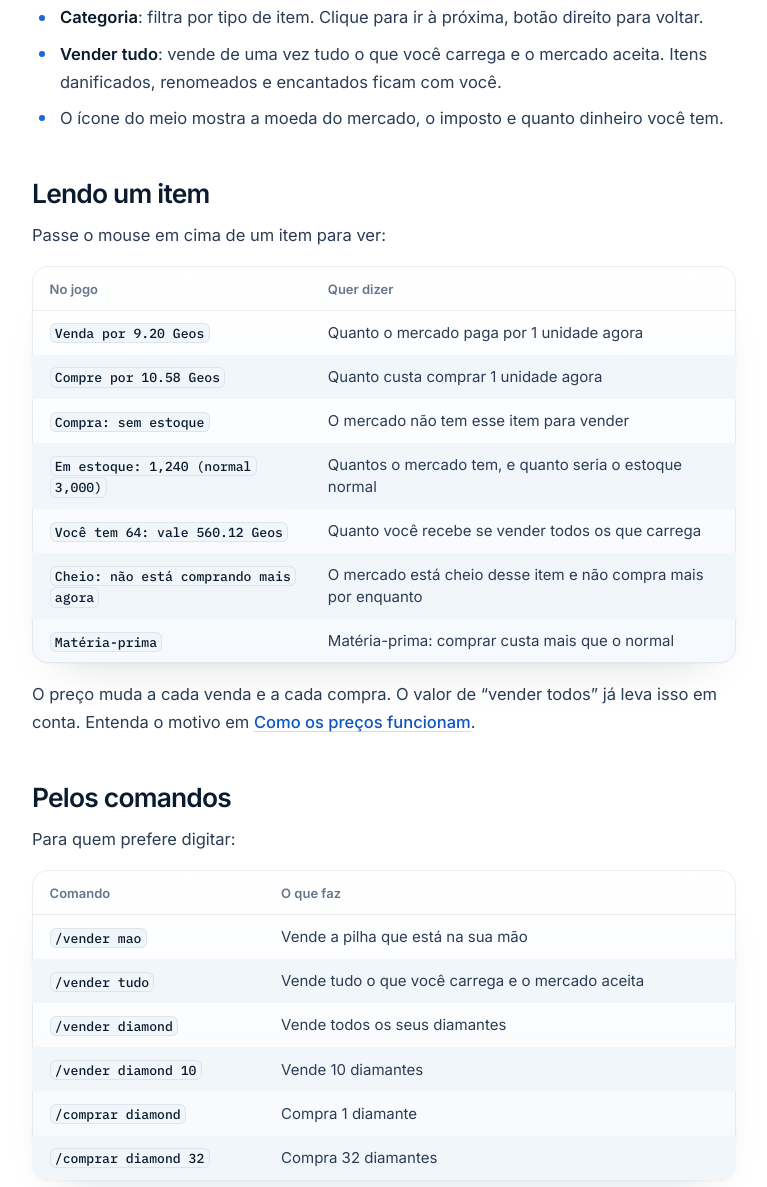
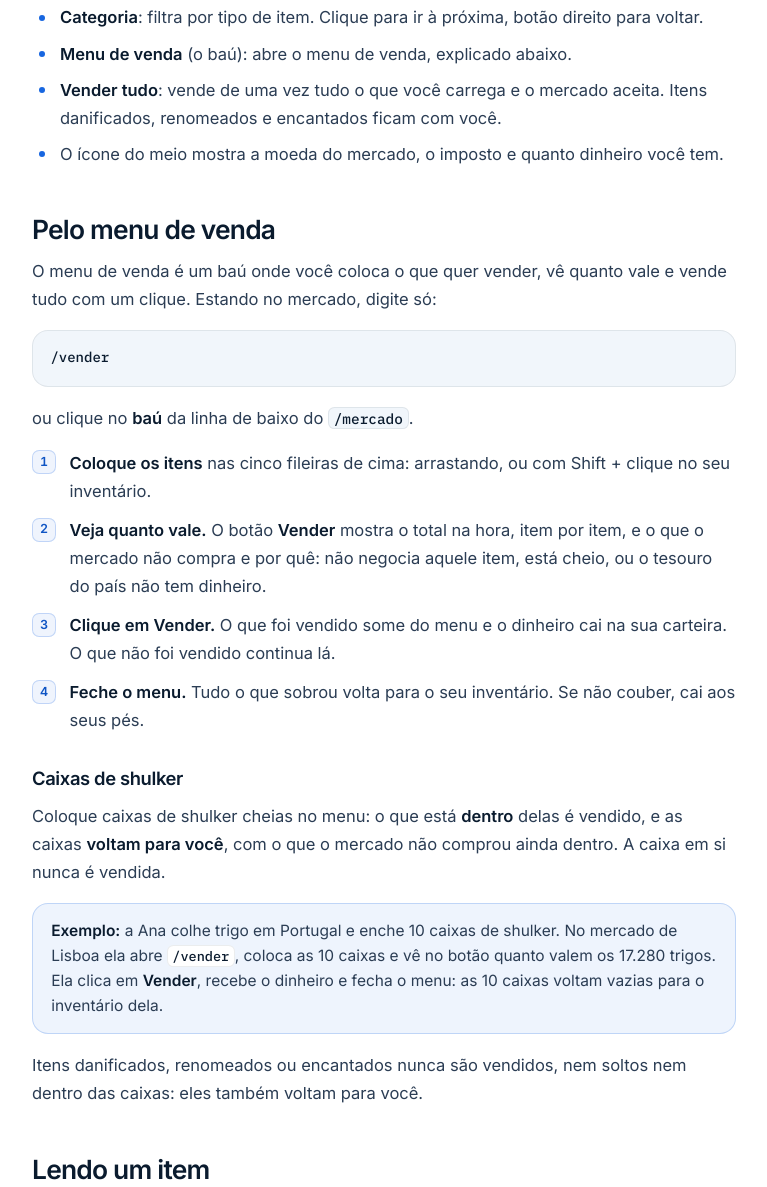
Before and after one commit to RaulDOQ/GeoAnarchy, an Astro site in the folder website/: page /wiki/economia/vender-e-comprar in a window 1280 px wide. Shown: the part 1029-2216 px from the top of the page, without its empty margins (324-1091 px from the left). Built offline with nearby package versions, Linux system fonts and the light colour scheme; Astro itself is replaced by a stand-in of ours; code samples lack their colours.

Commit message:
GeoWiki: the sell menu and selling shulker box contents
"Vender e comprar" explains the sell menu (/vender, or the chest in /mercado):
put items in, see the total, sell, and how full shulker boxes are emptied and
handed back. /vender is in both command lists.

Co-Authored-By: Claude Opus 5.5 <noreply@anthropic.com>

````diff
--- a/website/src/content/wiki/jogador/economia/comandos.md
+++ b/website/src/content/wiki/jogador/economia/comandos.md
@@ -26,6 +26,7 @@ Os comandos de vender e comprar só funcionam dentro do ponto de venda de um mer
 |---|---|
 | `/mercado` | Abre o menu do mercado onde você está |
 | `/mercado lista` | Lista todos os mercados, com coordenadas e preços |
+| `/vender` | Abre o menu de venda: coloque itens ou caixas de shulker cheias, veja quanto valem e venda |
 | `/vender mao` | Vende a pilha que está na sua mão |
 | `/vender tudo` | Vende tudo o que você carrega e o mercado aceita |
 | `/vender <item> [quantidade]` | Vende um item. Sem a quantidade, vende todos |
--- a/website/src/content/wiki/jogador/economia/vender-e-comprar.md
+++ b/website/src/content/wiki/jogador/economia/vender-e-comprar.md
@@ -1,6 +1,6 @@
 ---
 title: Vender e comprar
-summary: Como usar o menu do mercado e os comandos rápidos, e o que significa cada mensagem.
+summary: Como usar o menu do mercado, o menu de venda (que também esvazia caixas de shulker) e os comandos rápidos, e o que significa cada mensagem.
 order: 4
 ---
 
@@ -26,8 +26,32 @@ Abre a lista de itens que aquele mercado negocia. Clique num item para negociar:
 Na linha de baixo do menu:
 
 - **Categoria**: filtra por tipo de item. Clique para ir à próxima, botão direito para voltar.
+- **Menu de venda** (o baú): abre o menu de venda, explicado abaixo.
 - **Vender tudo**: vende de uma vez tudo o que você carrega e o mercado aceita. Itens danificados, renomeados e encantados ficam com você.
 - O ícone do meio mostra a moeda do mercado, o imposto e quanto dinheiro você tem.
+
+## Pelo menu de venda
+
+O menu de venda é um baú onde você coloca o que quer vender, vê quanto vale e vende tudo com um clique. Estando no mercado, digite só:
+
+```text
+/vender
+```
+
+ou clique no **baú** da linha de baixo do `/mercado`.
+
+1. **Coloque os itens** nas cinco fileiras de cima: arrastando, ou com Shift + clique no seu inventário.
+2. **Veja quanto vale.** O botão **Vender** mostra o total na hora, item por item, e o que o mercado não compra e por quê: não negocia aquele item, está cheio, ou o tesouro do país não tem dinheiro.
+3. **Clique em Vender.** O que foi vendido some do menu e o dinheiro cai na sua carteira. O que não foi vendido continua lá.
+4. **Feche o menu.** Tudo o que sobrou volta para o seu inventário. Se não couber, cai aos seus pés.
+
+### Caixas de shulker
+
+Coloque caixas de shulker cheias no menu: o que está **dentro** delas é vendido, e as caixas **voltam para você**, com o que o mercado não comprou ainda dentro. A caixa em si nunca é vendida.
+
+> **Exemplo:** a Ana colhe trigo em Portugal e enche 10 caixas de shulker. No mercado de Lisboa ela abre `/vender`, coloca as 10 caixas e vê no botão quanto valem os 17.280 trigos. Ela clica em **Vender**, recebe o dinheiro e fecha o menu: as 10 caixas voltam vazias para o inventário dela.
+
+Itens danificados, renomeados ou encantados nunca são vendidos, nem soltos nem dentro das caixas: eles também voltam para você.
 
 ## Lendo um item
 
@@ -51,6 +75,7 @@ Para quem prefere digitar:
 
 | Comando | O que faz |
 |---|---|
+| `/vender` | Abre o menu de venda |
 | `/vender mao` | Vende a pilha que está na sua mão |
 | `/vender tudo` | Vende tudo o que você carrega e o mercado aceita |
 | `/vender diamond` | Vende todos os seus diamantes |
````
